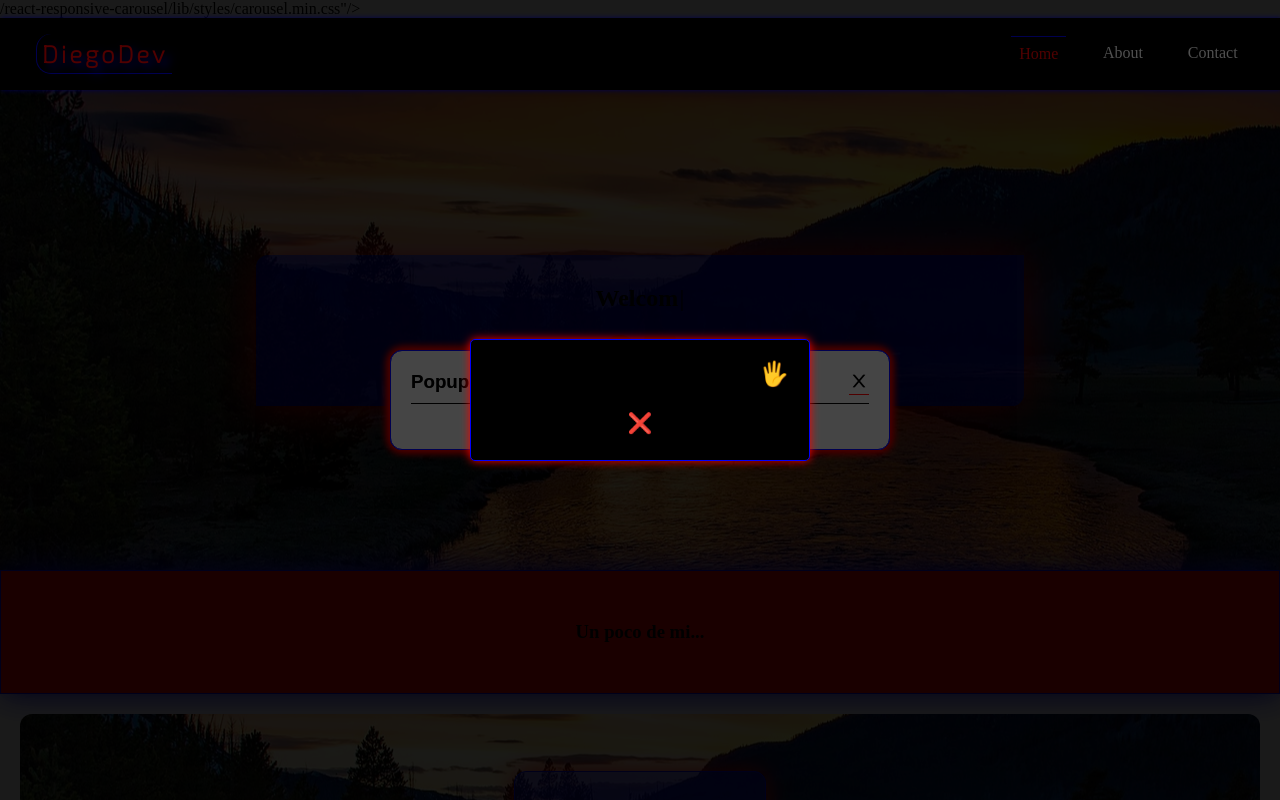
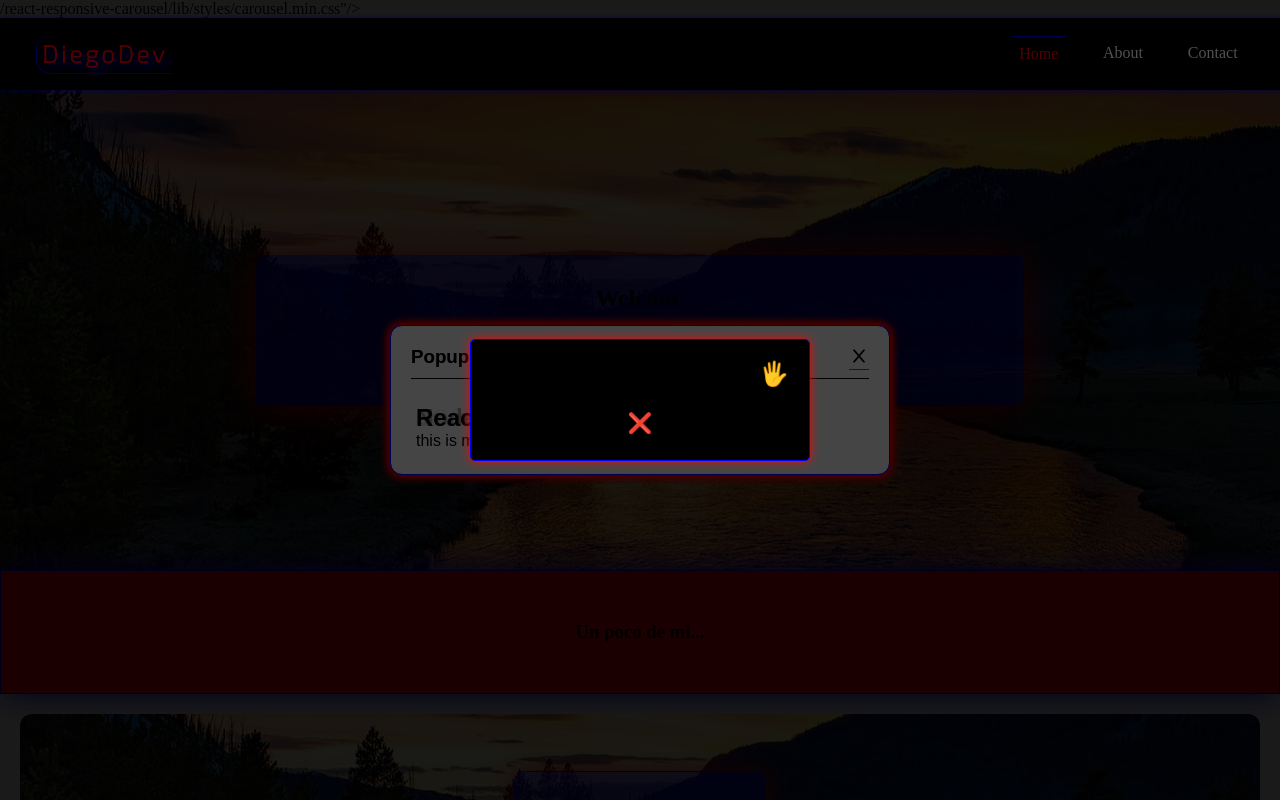
Before and after one commit to diego-monfort-landolt/Landoltdiego, a React (Vite) app: page / in a window 1280 px wide. Shown: the top 800 px of the page. Built offline with nearby package versions, Linux system fonts and the light colour scheme.

Commit message:
aded styles to the info box

```diff
--- a/src/component/experience-cards/Info.jsx
+++ b/src/component/experience-cards/Info.jsx
@@ -28,7 +28,7 @@ import { AiOutlineClose  } from "react-icons/ai";
 //   },
 // ]
 
-const Info = () => {
+const Info = ({ children }) => {
   return (
     <>
     <div className='overlay'>
@@ -37,6 +37,7 @@ const Info = () => {
           <h3 className='info-txt'>Popup</h3>
         </div>
          <button className='close-btn' ><AiOutlineClose size={20} /></button>
+         {children}
       </div>
     </div>
     </>
--- a/src/component/experience-cards/Review.jsx
+++ b/src/component/experience-cards/Review.jsx
@@ -17,7 +17,13 @@ const Review = ({ title, text, image, info }) => {
 
 
         {/* todoo: -- aded the modal popup -text area from info - when click this */}
-        <Info info={ info} />
+        <Info>
+          <div className='contenido'>
+           <h2>{ title }</h2>
+          <p>{ info }</p>
+          </div>
+
+        </Info>
       </div>
     </div>
     </>
--- a/src/component/experience-cards/Reviews.jsx
+++ b/src/component/experience-cards/Reviews.jsx
@@ -10,7 +10,8 @@ const reviews = [
     id: 1,
     title: 'Html',
     description: 'La base de todo',
-    image: Bild1
+    image: Bild1,
+    info: 'this is my favorite language'
   },
   {
     id: 2,
--- a/src/component/experience-cards/review.css
+++ b/src/component/experience-cards/review.css
@@ -60,13 +60,14 @@
 
 .cont-model {
   width: 500px;
-  height: 100px;
+  height: 150px;
   background: #ffffff8f;
   position: relative;
   border-radius: 12px;
   border: 1px solid blue;
   box-shadow: 0 0 10px red;
   padding: 20px;
+
 }
 
 .model-head {
@@ -132,6 +133,17 @@
   color: #000;
 }
 
+/* styles fot info box content*/
+
+.contenido {
+  display: flex;
+  flex-direction: column;
+  align-items: left;
+  padding: 5px;
+
+  color: #000 !important;
+  text-align: left;
+}
 
 
 /* Responsive styles */
```
